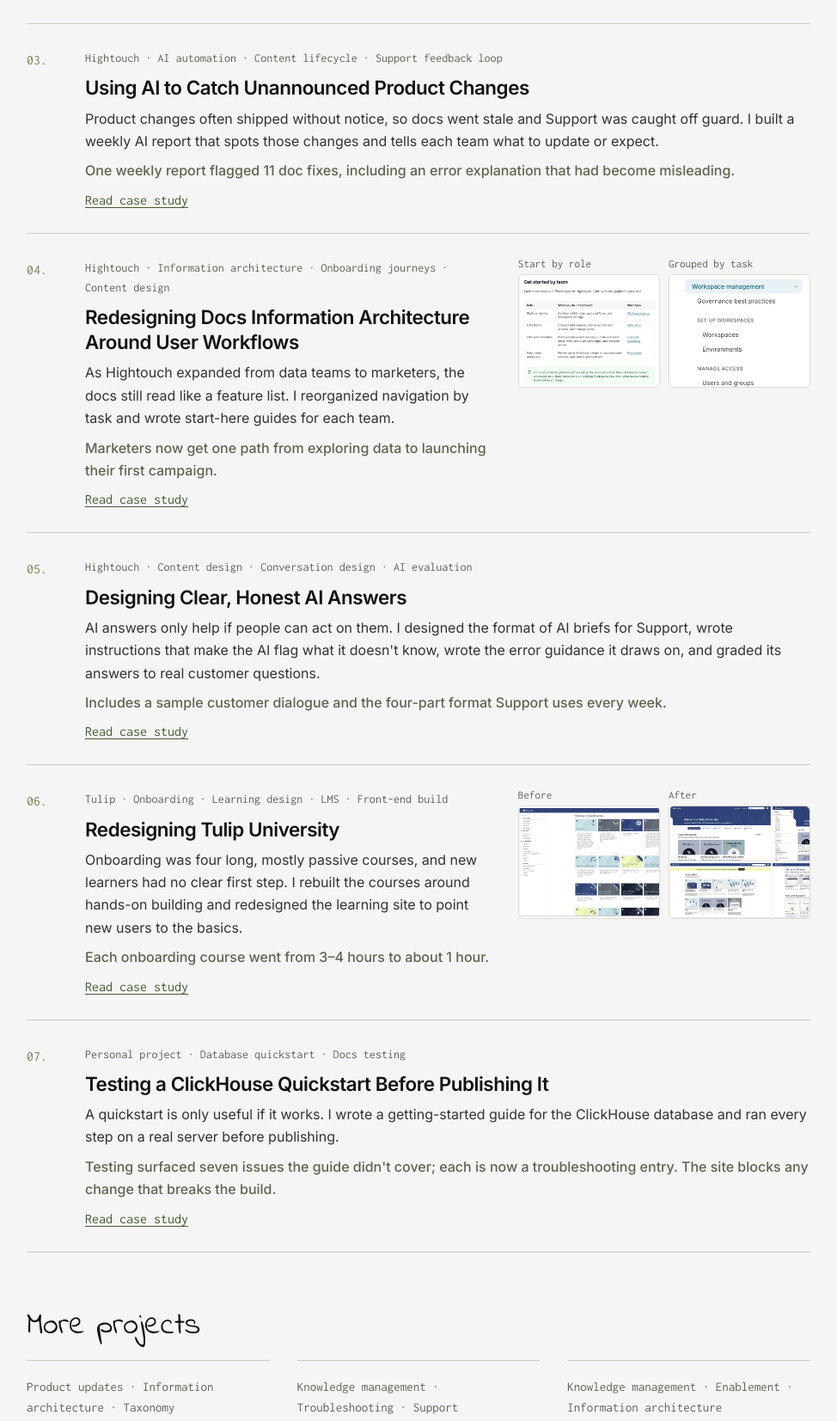
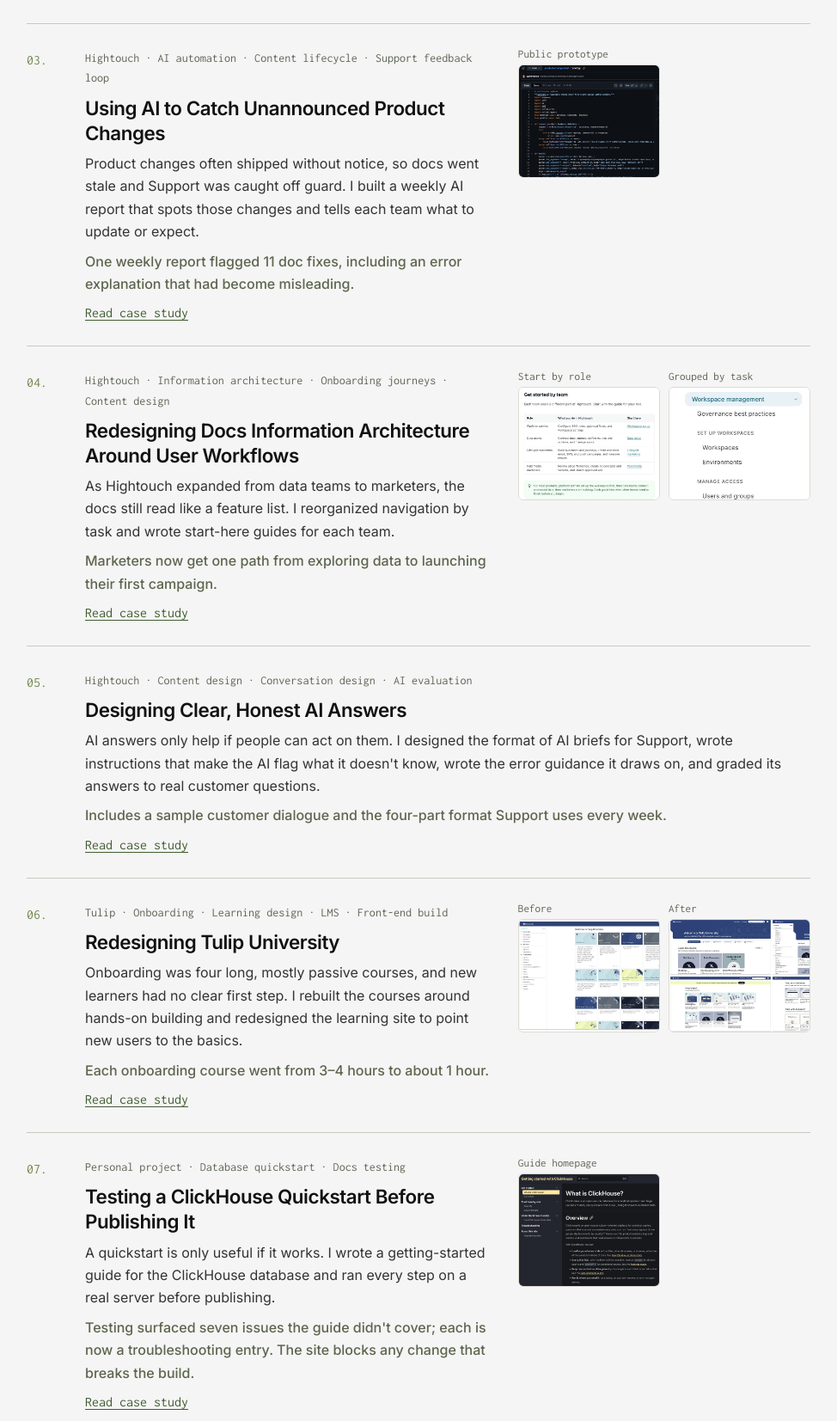
Before and after one commit to sydneydoyle/sydneydoyle.github.io, a plain HTML site: page portfolio.html in a window 1280 px wide. Shown: the part 1241-2894 px from the top of the page at 86% size, without its empty margins (153-1127 px from the left). Drawn offline with Linux system fonts and the light colour scheme.

Commit message:
Add screenshots for ClickHouse guide and product change prototype
- Card 07: ClickHouse guide homepage screenshot.
- Card 03: brief.py from the public product-change-brief prototype.
- Product changes case study: link to the public prototype.

Co-Authored-By: Claude Opus 5.5 <noreply@anthropic.com>

```diff
--- a/portfolio.html
+++ b/portfolio.html
@@ -136,6 +136,9 @@ main img{cursor:zoom-in}.image-lightbox{border:0;padding:0;background:transparen
         <p class="result">One weekly report flagged 11 doc fixes, including an error explanation that had become misleading.</p>
         <a href="case-study-product-changes.html">Read case study</a>
       </div>
+      <div class="shots">
+        <figure><figcaption>Public prototype</figcaption><div class="frame"><img src="assets/portfolio/product-change-brief-code.jpg" width="640" height="512" loading="lazy" alt="The brief.py script in the public product-change-brief repository on GitHub"></div></figure>
+      </div>
     </article>
 
     <article class="feature">
@@ -187,6 +190,9 @@ main img{cursor:zoom-in}.image-lightbox{border:0;padding:0;background:transparen
         <p>A quickstart is only useful if it works. I wrote a getting-started guide for the ClickHouse database and ran every step on a real server before publishing.</p>
         <p class="result">Testing surfaced seven issues the guide didn't cover; each is now a troubleshooting entry. The site blocks any change that breaks the build.</p>
         <a href="case-study-clickhouse-guide.html" aria-label="Read case study: Testing a ClickHouse Quickstart Before Publishing It">Read case study</a>
+      </div>
+      <div class="shots">
+        <figure><figcaption>Guide homepage</figcaption><div class="frame"><img src="assets/portfolio/clickhouse-guide-home.jpg" width="640" height="512" loading="lazy" alt="The What is ClickHouse? page, with the guide's sidebar grouped by Get started, Start here by role, and Understand how it works"></div></figure>
       </div>
     </article>
   </section>
```
Also changed, not shown: case-study-product-changes.html (+1 -1 lines), assets/portfolio/clickhouse-guide-home.jpg (added), assets/portfolio/product-change-brief-code.jpg (added).
